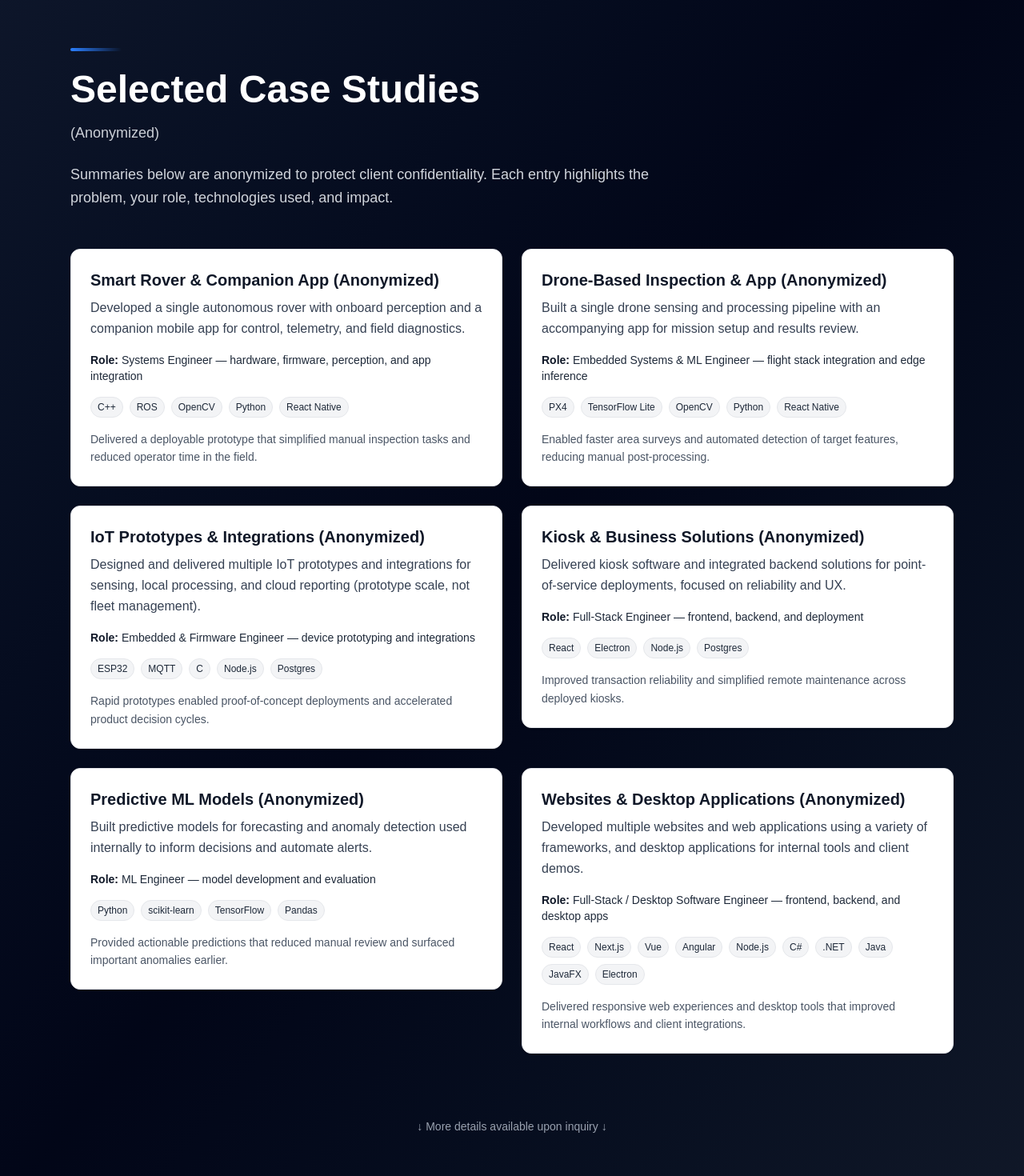
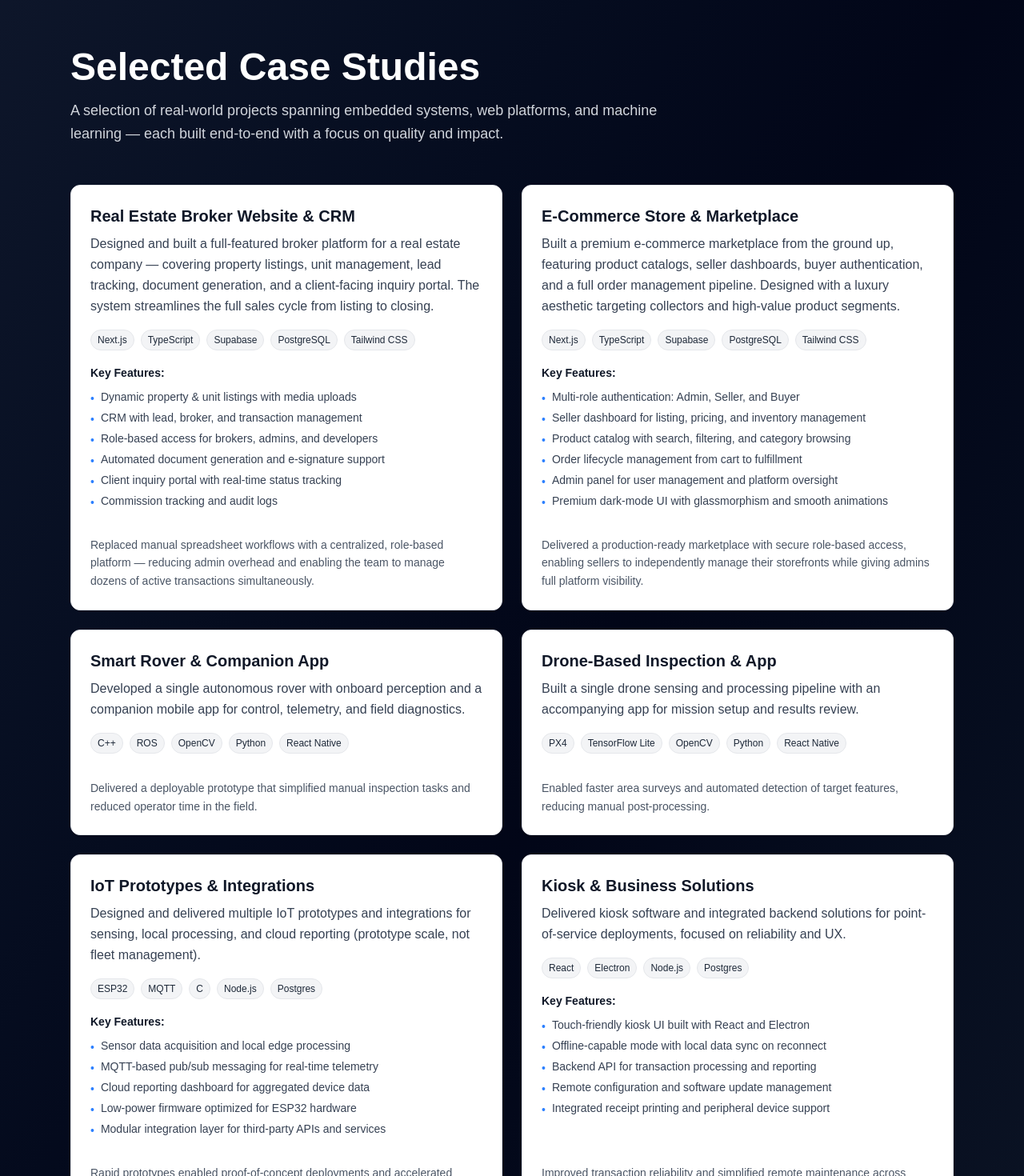
Before and after one commit to Creammiee/Portfolio, a Next.js app: page /projects in a window 1280 px wide. Shown: the part 100-1570 px from the top of the page at 80% size. Built offline with nearby package versions, Linux system fonts and the light colour scheme.

Commit message:
new update

```diff
--- a/app/contact/page.tsx
+++ b/app/contact/page.tsx
@@ -60,6 +60,64 @@ export default function Contact() {
                 <span>📱</span>
                 <span>+63-9691988113</span>
               </div>
+
+              <div className="flex items-center gap-2 mt-2">
+                <span>💬</span>
+                <a
+                  href="https://wa.me/639691988113"
+                  target="_blank"
+                  rel="noopener noreferrer"
+                  className="underline"
+                >
+                  WhatsApp
+                </a>
+              </div>
+
+              <div className="flex items-center gap-2 mt-2">
+                <span>📲</span>
+                <a
+                  href="viber://chat?number=%2B639691988113"
+                  className="underline"
+                >
+                  Viber
+                </a>
+              </div>
+
+              <div className="flex items-center gap-2 mt-2">
+                <span>✈️</span>
+                <a
+                  href="https://t.me/+639691988113"
+                  target="_blank"
+                  rel="noopener noreferrer"
+                  className="underline"
+                >
+                  Telegram
+                </a>
+              </div>
+
+              <div className="flex items-center gap-2 mt-2">
+                <span>🐙</span>
+                <a
+                  href="https://github.com/Creammiee"
+                  target="_blank"
+                  rel="noopener noreferrer"
+                  className="underline"
+                >
+                  GitHub
+                </a>
+              </div>
+
+              <div className="flex items-center gap-2 mt-2">
+                <span>💼</span>
+                <a
+                  href="https://www.linkedin.com/in/creammiee/"
+                  target="_blank"
+                  rel="noopener noreferrer"
+                  className="underline"
+                >
+                  LinkedIn
+                </a>
+              </div>
             </div>
           </div>
         </motion.div>
--- a/app/experience/page.tsx
+++ b/app/experience/page.tsx
@@ -29,9 +29,15 @@ const experiences = [
     period: "2022 – Present",
     type: "Primary",
     highlights: [
-      "Delivered embedded and full-stack systems under client contracts",
-      "Integrated hardware, firmware, backend services, and web interfaces",
-      "Built real-time, cloud-connected, and automation systems",
+      "Architected and delivered end-to-end embedded and full-stack systems across multiple client engagements",
+      "Designed and integrated hardware, firmware, cloud services, and web interfaces into cohesive, production-grade solutions",
+      "Built autonomous rover and drone systems with onboard perception, real-time control, and companion mobile apps",
+      "Developed IoT prototypes with MQTT-based telemetry, edge processing, and cloud reporting pipelines",
+      "Engineered kiosk and point-of-service software with offline capability, backend APIs, and remote management",
+      "Implemented computer vision pipelines using YOLO and OpenCV for detection and automation use cases",
+      "Trained and deployed predictive ML models for forecasting and anomaly detection",
+      "Developed full-stack web platforms with role-based access, real-time features, and scalable database architecture",
+      "Managed full project lifecycle — from requirements gathering and system design to deployment and client handoff",
     ],
   },
   {
@@ -39,14 +45,29 @@ const experiences = [
     company: "Cagayan State University",
     period: "2024 – 2025",
     type: "Education",
-    highlights: [],
+    highlights: [
+      "Planned and delivered lectures and hands-on laboratory sessions on Embedded Systems, Programming, and Web Development",
+      "Guided Computer Engineering students through project development, debugging, and hardware integration exercises",
+      "Assessed student performance, provided technical feedback, and supported academic progression",
+      "Managed, maintained, and calibrated engineering laboratory equipment and apparatus to ensure readiness for academic use",
+      "Performed preventive and corrective computer maintenance across all laboratory workstations",
+      "Coordinated lab scheduling and ensured a safe, organized, and productive learning environment",
+    ],
   },
   {
     title: "Head Technician",
     company: "Silicon Valley – Tuguegarao",
     period: "2023 – 2024",
     type: "Retail",
-    highlights: [],
+    highlights: [
+      "Led all technical diagnostics, troubleshooting, and repair operations for computers and printers across all major brands",
+      "Handled complex hardware and software issues including motherboard-level repairs, OS recovery, and data retrieval",
+      "Produced detailed repair reports and service documentation for every job completed",
+      "Coordinated parts procurement and maintained inventory of components and peripherals",
+      "Provided technical consultation to walk-in customers to identify the right solutions for their needs",
+      "Supported retail sales of computers, mobile phones, accessories, and components",
+      "Supervised and guided junior technicians on repair workflows and quality standards",
+    ],
   },
 ];
 
--- a/app/page.tsx
+++ b/app/page.tsx
@@ -56,46 +56,59 @@ export default function Home() {
             variants={item}
             className="text-2xl font-semibold text-blue-400 mb-8"
           >
-            Embedded Systems Engineer & Full-Stack Developer
+            Full-Stack Developer · Embedded Systems Engineer · AI Engineer
           </motion.p>
 
           {/* INTRO */}
           <motion.p
             variants={item}
-            className="text-lg text-gray-200 max-w-3xl mb-8 leading-relaxed"
+            className="text-lg text-gray-300 max-w-2xl mb-10 leading-relaxed"
           >
-            I build production-ready systems across robotics, computer vision,
-            and cloud-connected software — specializing in end-to-end integration
-            from firmware to cloud.
+            Full-Stack Developer and AI Engineer with experience in building web
+            applications, AI-powered systems, automation solutions, and computer
+            vision projects. I specialize in developing scalable applications
+            using modern technologies such as React, Next.js, Node.js, Python,
+            PostgreSQL, and cloud-based services.
           </motion.p>
 
           {/* HIGHLIGHTS */}
-          <motion.div variants={item} className="space-y-5 max-w-3xl">
+          <motion.div variants={item} className="space-y-4 max-w-2xl mb-10">
             <motion.div
-              whileHover={{ x: 8 }}
-              className="p-4 rounded-lg bg-white text-gray-900"
+              whileHover={{ x: 6 }}
+              className="flex items-start gap-4 p-4 rounded-xl border border-white/10 bg-white/5 backdrop-blur-sm"
             >
-              My expertise spans hardware–firmware integration, AI/ML deployment
-              on edge devices, backend API design, and frontend dashboards.
+              <span className="text-blue-400 text-lg mt-0.5">🤖</span>
+              <p className="text-gray-200 text-sm leading-relaxed">
+                Background includes AI models, LLM integrations, AI agents,
+                workflow automation, APIs, and machine learning solutions.
+                Focused on transforming complex business requirements into
+                efficient, user-friendly software.
+              </p>
             </motion.div>
 
             <motion.div
-              whileHover={{ x: 8 }}
-              className="p-4 rounded-lg bg-white text-gray-900"
+              whileHover={{ x: 6 }}
+              className="flex items-start gap-4 p-4 rounded-xl border border-white/10 bg-white/5 backdrop-blur-sm"
             >
-              I’ve delivered autonomous rovers, drones, IoT platforms, kiosk
-              software, and predictive ML systems under contract.
+              <span className="text-blue-400 text-lg mt-0.5">🔭</span>
+              <p className="text-gray-200 text-sm leading-relaxed">
+                Experienced in computer vision projects using Raspberry Pi,
+                YOLO, and IoT devices, combining hardware and software to
+                build intelligent, real-world systems.
+              </p>
             </motion.div>
 
-            <motion.p
-              className="text-sm text-gray-400"
-              initial={{ opacity: 0 }}
-              animate={{ opacity: 1 }}
-              transition={{ delay: 1 }}
+            <motion.div
+              whileHover={{ x: 6 }}
+              className="flex items-start gap-4 p-4 rounded-xl border border-white/10 bg-white/5 backdrop-blur-sm"
             >
-              ✓ Client identities and proprietary implementations are protected
-              under NDA.
-            </motion.p>
+              <span className="text-blue-400 text-lg mt-0.5">💡</span>
+              <p className="text-gray-200 text-sm leading-relaxed">
+                Passionate about continuous learning, solving challenging
+                problems, and leveraging emerging technologies to build
+                innovative products that make a meaningful impact.
+              </p>
+            </motion.div>
           </motion.div>
 
           {/* CTA */}
--- a/app/projects/page.tsx
+++ b/app/projects/page.tsx
@@ -37,26 +37,12 @@ export default function Projects() {
           animate={{ opacity: 1, y: 0 }}
           transition={{ duration: 0.8 }}
         >
-          <motion.div
-            className="h-1 w-16 bg-gradient-to-r from-blue-500 to-transparent rounded-full mb-6"
-            initial={{ width: 0 }}
-            animate={{ width: 64 }}
-            transition={{ duration: 0.8 }}
-          />
+
 
           <motion.h1 className="text-5xl font-bold mb-4 text-white">
             Selected Case Studies
           </motion.h1>
 
-          <motion.div className="flex items-center gap-2 mb-6">
-            <motion.span
-              className="text-gray-300 text-lg"
-              animate={{ opacity: [0.5, 1] }}
-              transition={{ duration: 1.5, repeat: Infinity }}
-            >
-              (Anonymized)
-            </motion.span>
-          </motion.div>
 
           <motion.p
             className="text-lg text-gray-300 mb-12 max-w-3xl leading-relaxed"
@@ -64,14 +50,13 @@ export default function Projects() {
             animate={{ opacity: 1 }}
             transition={{ duration: 0.8, delay: 0.2 }}
           >
-            Summaries below are anonymized to protect client confidentiality.
-            Each entry highlights the problem, your role, technologies used, and impact.
+            A selection of real-world projects spanning embedded systems, web platforms, and machine learning — each built end-to-end with a focus on quality and impact.
           </motion.p>
         </motion.div>
 
         {/* Projects Grid */}
         <motion.section
-          className="grid gap-6 md:grid-cols-2 mb-16"
+          className="grid gap-6 md:grid-cols-2 mb-16 items-stretch"
           initial="hidden"
           animate="visible"
           variants={containerVariants}
@@ -79,6 +64,7 @@ export default function Projects() {
           {projects.map((p, idx) => (
             <motion.div
               key={p.id}
+              className="h-full"
               initial={{ opacity: 0, y: 40, scale: 0.9 }}
               animate={{ opacity: 1, y: 0, scale: 1 }}
               transition={{
@@ -90,29 +76,15 @@ export default function Projects() {
               <ProjectCard
                 title={p.title}
                 summary={p.summary}
-                role={p.role}
                 tech={p.tech}
                 impact={p.impact}
+                features={p.features}
               />
             </motion.div>
           ))}
         </motion.section>
 
-        {/* Bottom accent */}
-        <motion.div
-          className="text-center mt-20"
-          initial={{ opacity: 0 }}
-          animate={{ opacity: 1 }}
-          transition={{ delay: 2, duration: 1 }}
-        >
-          <motion.p
-            className="text-sm text-gray-400"
-            animate={{ y: [0, 5, 0] }}
-            transition={{ duration: 2, repeat: Infinity }}
-          >
-            ↓ More details available upon inquiry ↓
-          </motion.p>
-        </motion.div>
+
       </div>
     </main>
   );
--- a/components/ProjectCard.tsx
+++ b/components/ProjectCard.tsx
@@ -5,17 +5,17 @@ import { motion } from "framer-motion";
 type ProjectCardProps = {
   title: string;
   summary: string;
-  role: string;
   tech: string[];
   impact?: string;
+  features?: string[];
 };
 
 export default function ProjectCard({
   title,
   summary,
-  role,
   tech,
   impact,
+  features,
 }: ProjectCardProps) {
   return (
     <motion.article
@@ -32,6 +32,9 @@ export default function ProjectCard({
         shadow-sm
         hover:shadow-md
         transition-shadow
+        h-full
+        flex
+        flex-col
       "
     >
       <h3 className="text-xl font-semibold mb-2 text-gray-900">
@@ -41,11 +44,6 @@ export default function ProjectCard({
       <p className="text-gray-700 mb-4 leading-relaxed">
         {summary}
       </p>
-
-      <div className="text-sm text-gray-800 mb-4">
-        <strong className="font-semibold text-gray-900">Role:</strong>{" "}
-        {role}
-      </div>
 
       <div className="flex flex-wrap gap-2 mb-4">
         {tech.map((t) => (
@@ -67,8 +65,22 @@ export default function ProjectCard({
         ))}
       </div>
 
+      {features && features.length > 0 && (
+        <div className="mb-4">
+          <strong className="text-sm font-semibold text-gray-900">Key Features:</strong>
+          <ul className="mt-2 space-y-1">
+            {features.map((f) => (
+              <li key={f} className="text-sm text-gray-700 flex items-start gap-2">
+                <span className="text-blue-500 mt-0.5 shrink-0">•</span>
+                {f}
+              </li>
+            ))}
+          </ul>
+        </div>
+      )}
+
       {impact && (
-        <p className="text-sm text-gray-600 leading-relaxed">
+        <p className="text-sm text-gray-600 leading-relaxed mt-auto pt-4">
           {impact}
         </p>
       )}
--- a/data/projects.ts
+++ b/data/projects.ts
@@ -1,61 +1,117 @@
 export const projects = [
   {
+    id: "p7",
+    title: "Real Estate Broker Website & CRM",
+    summary:
+      "Designed and built a full-featured broker platform for a real estate company — covering property listings, unit management, lead tracking, document generation, and a client-facing inquiry portal. The system streamlines the full sales cycle from listing to closing.",
+    tech: ["Next.js", "TypeScript", "Supabase", "PostgreSQL", "Tailwind CSS"],
+    features: [
+      "Dynamic property & unit listings with media uploads",
+      "CRM with lead, broker, and transaction management",
+      "Role-based access for brokers, admins, and developers",
+      "Automated document generation and e-signature support",
+      "Client inquiry portal with real-time status tracking",
+      "Commission tracking and audit logs",
+    ],
+    impact:
+      "Replaced manual spreadsheet workflows with a centralized, role-based platform — reducing admin overhead and enabling the team to manage dozens of active transactions simultaneously.",
+  },
+  {
+    id: "p8",
+    title: "E-Commerce Store & Marketplace",
+    summary:
+      "Built a premium e-commerce marketplace from the ground up, featuring product catalogs, seller dashboards, buyer authentication, and a full order management pipeline. Designed with a luxury aesthetic targeting collectors and high-value product segments.",
+    tech: ["Next.js", "TypeScript", "Supabase", "PostgreSQL", "Tailwind CSS"],
+    features: [
+      "Multi-role authentication: Admin, Seller, and Buyer",
+      "Seller dashboard for listing, pricing, and inventory management",
+      "Product catalog with search, filtering, and category browsing",
+      "Order lifecycle management from cart to fulfillment",
+      "Admin panel for user management and platform oversight",
+      "Premium dark-mode UI with glassmorphism and smooth animations",
+    ],
+    impact:
+      "Delivered a production-ready marketplace with secure role-based access, enabling sellers to independently manage their storefronts while giving admins full platform visibility.",
+  },
+  {
     id: "p1",
-    title: "Smart Rover & Companion App (Anonymized)",
+    title: "Smart Rover & Companion App",
     summary:
       "Developed a single autonomous rover with onboard perception and a companion mobile app for control, telemetry, and field diagnostics.",
-    role: "Systems Engineer — hardware, firmware, perception, and app integration",
     tech: ["C++", "ROS", "OpenCV", "Python", "React Native"],
     impact:
       "Delivered a deployable prototype that simplified manual inspection tasks and reduced operator time in the field.",
   },
   {
     id: "p2",
-    title: "Drone-Based Inspection & App (Anonymized)",
+    title: "Drone-Based Inspection & App",
     summary:
       "Built a single drone sensing and processing pipeline with an accompanying app for mission setup and results review.",
-    role: "Embedded Systems & ML Engineer — flight stack integration and edge inference",
     tech: ["PX4", "TensorFlow Lite", "OpenCV", "Python", "React Native"],
     impact:
       "Enabled faster area surveys and automated detection of target features, reducing manual post-processing.",
   },
   {
     id: "p3",
-    title: "IoT Prototypes & Integrations (Anonymized)",
+    title: "IoT Prototypes & Integrations",
     summary:
       "Designed and delivered multiple IoT prototypes and integrations for sensing, local processing, and cloud reporting (prototype scale, not fleet management).",
-    role: "Embedded & Firmware Engineer — device prototyping and integrations",
     tech: ["ESP32", "MQTT", "C", "Node.js", "Postgres"],
+    features: [
+      "Sensor data acquisition and local edge processing",
+      "MQTT-based pub/sub messaging for real-time telemetry",
+      "Cloud reporting dashboard for aggregated device data",
+      "Low-power firmware optimized for ESP32 hardware",
+      "Modular integration layer for third-party APIs and services",
+    ],
     impact:
       "Rapid prototypes enabled proof-of-concept deployments and accelerated product decision cycles.",
   },
   {
     id: "p4",
-    title: "Kiosk & Business Solutions (Anonymized)",
+    title: "Kiosk & Business Solutions",
     summary:
       "Delivered kiosk software and integrated backend solutions for point-of-service deployments, focused on reliability and UX.",
-    role: "Full-Stack Engineer — frontend, backend, and deployment",
     tech: ["React", "Electron", "Node.js", "Postgres"],
+    features: [
+      "Touch-friendly kiosk UI built with React and Electron",
+      "Offline-capable mode with local data sync on reconnect",
+      "Backend API for transaction processing and reporting",
+      "Remote configuration and software update management",
+      "Integrated receipt printing and peripheral device support",
+    ],
     impact:
       "Improved transaction reliability and simplified remote maintenance across deployed kiosks.",
   },
   {
     id: "p5",
-    title: "Predictive ML Models (Anonymized)",
+    title: "Predictive ML Models",
     summary:
       "Built predictive models for forecasting and anomaly detection used internally to inform decisions and automate alerts.",
-    role: "ML Engineer — model development and evaluation",
     tech: ["Python", "scikit-learn", "TensorFlow", "Pandas"],
+    features: [
+      "Time-series forecasting models for business metric prediction",
+      "Anomaly detection pipeline with configurable alert thresholds",
+      "Feature engineering and data preprocessing workflows",
+      "Model evaluation and validation reporting",
+      "Automated alert system for surfacing critical anomalies",
+    ],
     impact:
       "Provided actionable predictions that reduced manual review and surfaced important anomalies earlier.",
   },
   {
     id: "p6",
-    title: "Websites & Desktop Applications (Anonymized)",
+    title: "Websites & Desktop Applications",
     summary:
       "Developed multiple websites and web applications using a variety of frameworks, and desktop applications for internal tools and client demos.",
-    role: "Full-Stack / Desktop Software Engineer — frontend, backend, and desktop apps",
     tech: ["React", "Next.js", "Vue", "Angular", "Node.js", "C#", ".NET", "Java", "JavaFX", "Electron"],
+    features: [
+      "Responsive web apps built with React, Next.js, Vue, and Angular",
+      "RESTful and server-side APIs with Node.js and .NET backends",
+      "Desktop applications using Electron and JavaFX",
+      "Internal tooling for workflow automation and data management",
+      "Client-facing demos and presentation-ready prototypes",
+    ],
     impact:
       "Delivered responsive web experiences and desktop tools that improved internal workflows and client integrations.",
   },
```
Also changed, not shown: 1 other file (tests, documents, lock files or other folders).
